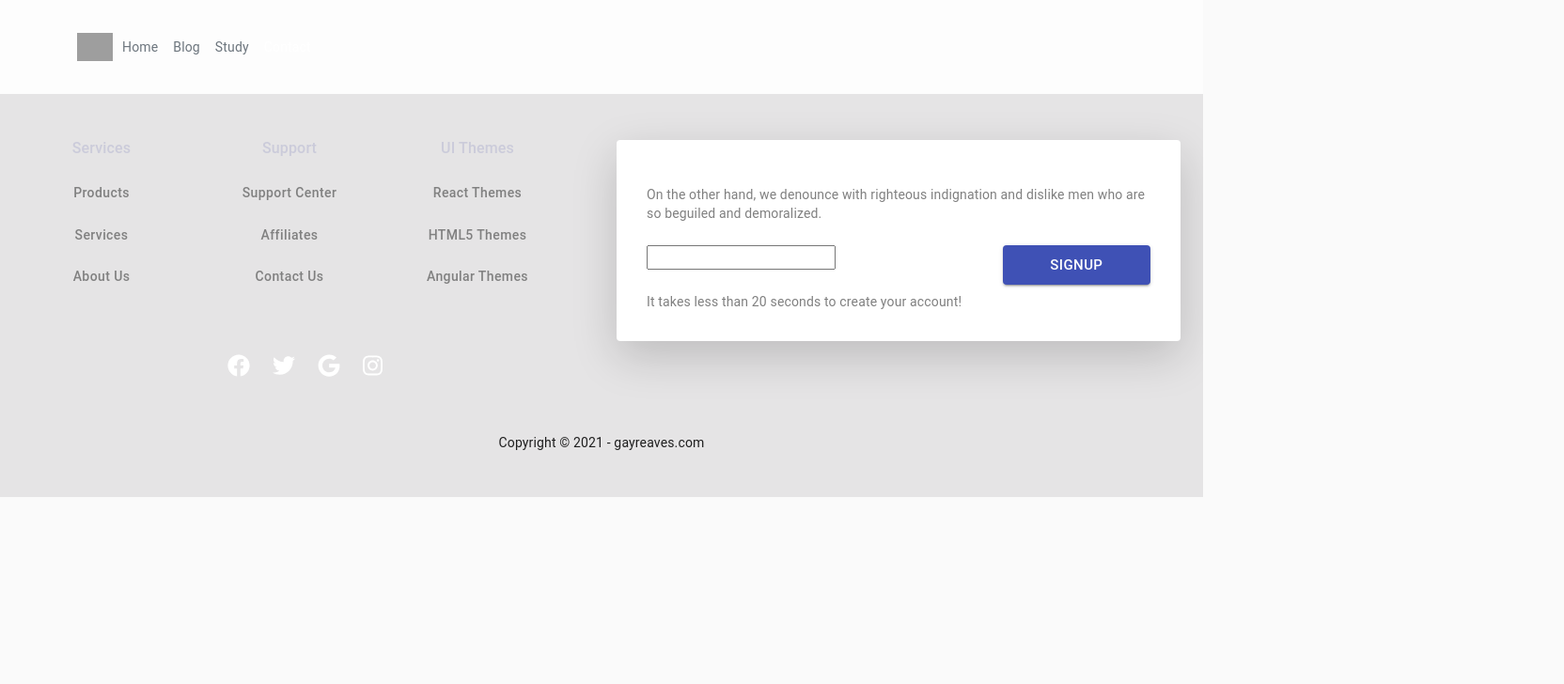
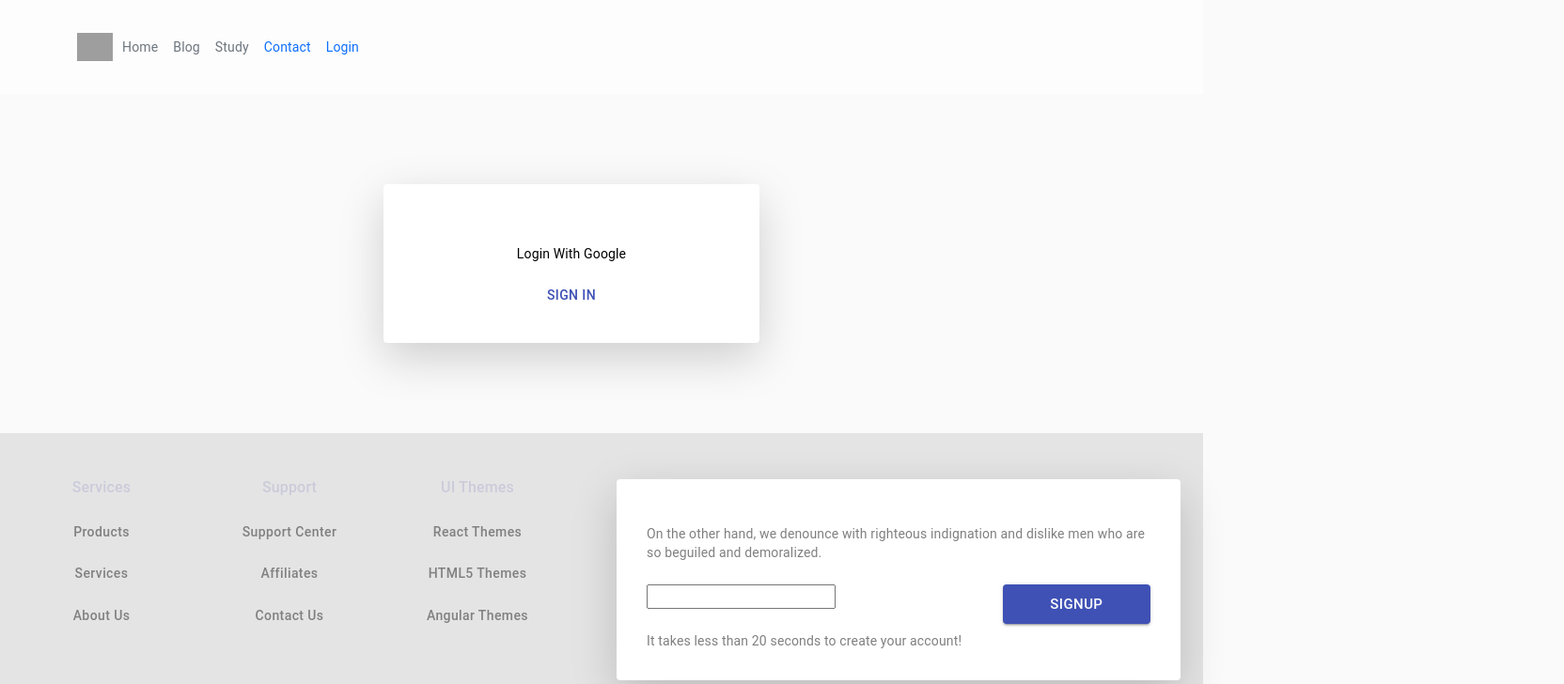
Before and after one commit to pelagicBKK/pilates-site, a React (Create React App) app: page /Login in a window 1280 px wide. Shown: the top 728 px of the page at 94% size, 1664 px wide, since content can reach past the window. Built offline with nearby package versions, Linux system fonts and the light colour scheme; grey boxes are pictures that could not be loaded.

Commit message:
login update

```diff
--- a/src/App.js
+++ b/src/App.js
@@ -1,15 +1,23 @@
-import { BrowserRouter, Route, Switch } from "react-router-dom";
+import { BrowserRouter, Route, Switch} from "react-router-dom";
 import "./App.css";
 // import PerfectScrollbar from 'react-perfect-scrollbar';
 import '@fortawesome/fontawesome-free/js/all.js';
 import SiteNav from "./components/SiteNav";
+import SiteNavLogin from "./components/SiteNavLogin";
 import Footer from "./components/Footer";
 import Benefits1 from "./components/home/Benefits1";
 import ContactUsForm from "./components/contact/ContactUsForm";
 import Blogs from "./components/blogs/Blogs";
 import Home from "./pages/Home";
+import CreatePost from "./pages/CreatePost";
+import Login from "./pages/Login";
 import CssBaseline from "@material-ui/core/CssBaseline";
 import ScrollToTop from "./ScrollToTop";
+import { useState } from "react"
+
+import {signOut} from "firebase/auth"
+
+import {auth} from "./firebase-config"
 
 
  //import{ init } from '@emailjs/browser';
@@ -19,11 +27,25 @@ import ScrollToTop from "./ScrollToTop";
 // import HomeContent from "./components/HomeContent";
 
 function App() {
+
+  const [isAuth,setIsAuth ] = useState(false);
+
+  const signUserOut =() =>{
+      signOut(auth)
+      .then(() => {
+        localStorage.clear();
+        setIsAuth(false);
+        window.location.pathway = "/login"
+      })
+  }
   return (
     <BrowserRouter>
     <ScrollToTop>
       <CssBaseline />
-      <SiteNav />
+       {!isAuth ?
+        <SiteNav/> : <SiteNavLogin />}
+
+      {/* {isAuth &&<SiteNavLogin />}  */}
       <Switch>
         <Route exact path="/">
           <main role="main">
@@ -34,6 +56,12 @@ function App() {
         </Route>
         <Route exact path="/study">
           <Benefits1 />
+        </Route>
+        <Route exact path="/Create Post">
+          <CreatePost />
+        </Route>
+        <Route exact path="/Login">
+          <Login setIsAuth={setIsAuth}/>
         </Route>
         <Route exact path="/contact">
           <ContactUsForm />
--- a/src/components/Footer.jsx
+++ b/src/components/Footer.jsx
@@ -3,7 +3,7 @@ import React, { Fragment } from 'react';
 import { FontAwesomeIcon } from '@fortawesome/react-fontawesome';
 import "./Footer.css";
 import { useState } from 'react'
-import db from './firebase'
+import db from '../firebase-config'
 import firebase from 'firebase/compat/app';
 import 'firebase/compat/auth';
 import 'firebase/compat/firestore';
--- a/src/components/SiteNav.jsx
+++ b/src/components/SiteNav.jsx
@@ -62,10 +62,19 @@ class SiteNav extends React.Component {
               <li>
                 <Link
                   to="contact"
-                  className="nav-link px-2 text-white link-button"
+                  className="nav-link px-2 text-blue link-button"
                   // onClick={this.pushTech}
                 >
                   Contact
+                </Link>
+              </li>
+              <li>
+                <Link
+                  to="login"
+                  className="nav-link px-2 text-blue link-button"
+                  // onClick={this.pushTech}
+                >
+                  Login
                 </Link>
               </li>
 
--- a/src/components/firebase.js
+++ b/src/components/firebase.js
@@ -1,20 +1,24 @@
-import firebase from 'firebase/compat/app';
-import 'firebase/compat/auth';
-import 'firebase/compat/firestore';
+// import firebase from 'firebase/compat/app';
+// import 'firebase/compat/auth';
+// import 'firebase/compat/firestore';
+// import {getAuth, GoogleAuthProvider } from "firebase/auth"
 
 
-// For Firebase JS SDK v7.20.0 and later, measurementId is optional
-const firebaseConfig = {
-  apiKey: "AIzaSyC_WzIhJA3BJVWsGiKRwhBaKDuMjr6E4ww",
-  authDomain: "react-newsletter---pilates.firebaseapp.com",
-  projectId: "react-newsletter---pilates",
-  storageBucket: "react-newsletter---pilates.appspot.com",
-  messagingSenderId: "202435719048",
-  appId: "1:202435719048:web:a0eef08f9648197eb7543d",
-  measurementId: "G-B80GLLC8CC"
-};
+// // For Firebase JS SDK v7.20.0 and later, measurementId is optional
+// const firebaseConfig = {
+//   apiKey: "AIzaSyC_WzIhJA3BJVWsGiKRwhBaKDuMjr6E4ww",
+//   authDomain: "react-newsletter---pilates.firebaseapp.com",
+//   projectId: "react-newsletter---pilates",
+//   storageBucket: "react-newsletter---pilates.appspot.com",
+//   messagingSenderId: "202435719048",
+//   appId: "1:202435719048:web:a0eef08f9648197eb7543d",
+//   measurementId: "G-B80GLLC8CC"
+// };
 
-const firebaseApp = firebase.initializeApp(firebaseConfig)
-const db = firebaseApp.firestore();
+// const firebaseApp = firebase.initializeApp(firebaseConfig)
+// const db = firebaseApp.firestore();
+// export const auth = getAuth(firebaseApp);
+// export const provider = new GoogleAuthProvider();
 
-  export default db;
+
+//   export default db;
--- /dev/null
+++ b/src/firebase-config.js
@@ -0,0 +1,26 @@
+import firebase from 'firebase/compat/app';
+//  import { initializeApp } from 'firebase/app';
+import 'firebase/compat/auth';
+import 'firebase/compat/firestore';
+import {getAuth, GoogleAuthProvider } from "firebase/auth"
+
+
+// For Firebase JS SDK v7.20.0 and later, measurementId is optional
+const firebaseConfig = {
+  apiKey: "AIzaSyC_WzIhJA3BJVWsGiKRwhBaKDuMjr6E4ww",
+  authDomain: "react-newsletter---pilates.firebaseapp.com",
+  projectId: "react-newsletter---pilates",
+  storageBucket: "react-newsletter---pilates.appspot.com",
+  messagingSenderId: "202435719048",
+  appId: "1:202435719048:web:a0eef08f9648197eb7543d",
+  measurementId: "G-B80GLLC8CC"
+};
+
+const firebaseApp = firebase.initializeApp(firebaseConfig)
+const app = firebase.initializeApp(firebaseConfig);
+const db = firebaseApp.firestore();
+export const auth = getAuth(app);
+export const provider = new GoogleAuthProvider();
+
+
+  export default db;
--- /dev/null
+++ b/src/pages/Login.jsx
@@ -0,0 +1,82 @@
+import React, { Fragment } from "react";
+import {  Container, Button, Card } from '@material-ui/core'
+
+import {auth, provider} from "../firebase-config"
+import {signInWithPopup} from "firebase/auth"
+import { useHistory } from "react-router-dom"
+
+// import { useState } from "react"
+
+function Login({setIsAuth}) {
+  const history = useHistory();
+
+  const signInWithGoogle = () => {
+    signInWithPopup(auth, provider)
+    .then(() => {
+      localStorage.setItem("isAuth", true)
+        setIsAuth(true)
+        history.push("/");
+    });
+
+  };
+  return (
+
+  <Fragment>
+     <div className="hero-wrapper">
+        {/* <div className="flex-grow-5 d-flex align-items-center"></div> */}
+  <div className="py-5 bg-slick-carbon">
+    <div className="text-center my-5">
+      <h1 className="display-4 mb-3 font-weight-bold" style={{color:"#e5e4e5"}}>
+
+      </h1>
+      {/* <p className="font-size-lg text-white-50">
+        Indignation and dislike men who are so beguiled and demoralized.
+      </p> */}
+    </div>
+    <Container style={{marginLeft:"30%", marginRight:"30%", marginBottom:"15px"}}>
+
+
+        <Card className="mb-4 contact-card shadow-lg p-3 mb-5 bg-white rounded align-center" style={{width:400}}>
+            <div className="card-img-wrapper">
+              <div className="card-badges card-badges-bottom">
+                {/* <div className="badge badge-warning badge-pill">
+                  Warning
+                </div> */}
+              </div>
+
+            </div>
+            <div className="card-body text-white text-center">
+              <h5 className="card-title">Card title</h5>
+              <p className="card-text "style={{color:"black"}}>
+              {/* <p className="card-text text-white-50"> */}
+                Login With Google
+              </p>
+              <Button
+                          // variant="contained"
+                         size="med"
+                          className="login-google"
+                          onClick={signInWithGoogle}
+                          color="primary"
+                          type="submit"
+                        >
+                          <span className="btn-wrapper--label">Sign In</span>
+                        </Button>
+            </div>
+
+          </Card>
+
+    </Container>
+  </div>
+  </div>
+
+</Fragment>
+   );
+  }
+
+
+
+
+
+
+
+export default Login;
```
Also changed, not shown: src/pages/CreatePost.jsx (added), 2 other files (tests, documents, lock files or other folders).
